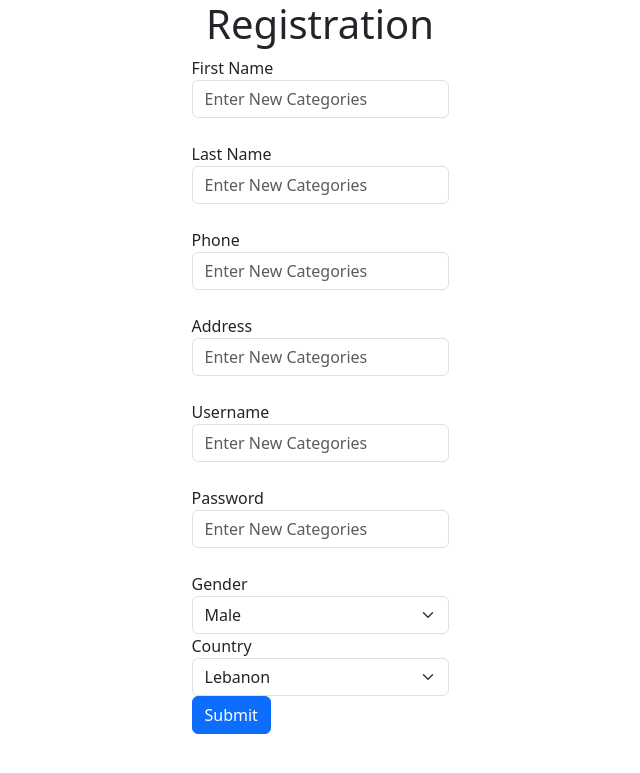
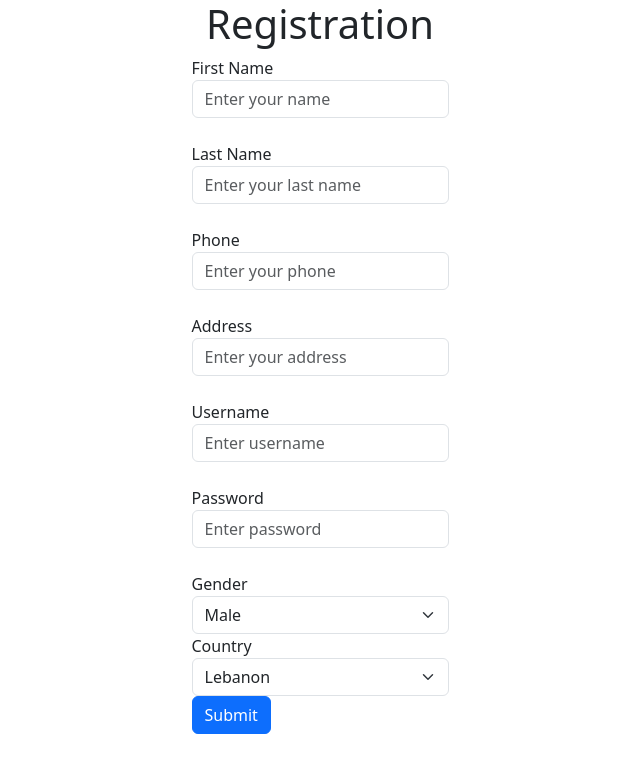
Before and after one commit to mohammedalhaj14/media-project-E-commerce-website, a PHP site: page /media/registration.php in a window 1280 px wide. Shown: the top 773 px of the page, without its empty margins (320-960 px from the left). Run offline with PHP 8.4, Linux system fonts and the light colour scheme; data comes from the database, SQL or seed files in the repository.

Commit message:
Update in registration form inputs

```diff
--- a/registration.php
+++ b/registration.php
@@ -20,27 +20,27 @@ if(isset($_SESSION["login"])){
         <form action="actions/registration.php" method="POST">
             <div class="form-group">
                 <label for="exampleInputEmail1">First Name</label><br>
-                <input name="fname" type="text" class="form-control" id="exampleInputEmail1" aria-describedby="emailHelp" placeholder="Enter New Categories"><br>
+                <input name="fname" type="text" class="form-control" id="exampleInputEmail1" aria-describedby="emailHelp" placeholder="Enter your name"><br>
             </div>
             <div class="form-group">
                 <label for="exampleInputEmail1">Last Name</label><br>
-                <input name="lname" type="text" class="form-control" id="exampleInputEmail1" aria-describedby="emailHelp" placeholder="Enter New Categories"><br>
+                <input name="lname" type="text" class="form-control" id="exampleInputEmail1" aria-describedby="emailHelp" placeholder="Enter your last name"><br>
             </div>
             <div class="form-group">
                 <label for="exampleInputEmail1">Phone</label><br>
-                <input name="phone" type="text" class="form-control" id="exampleInputEmail1" aria-describedby="emailHelp" placeholder="Enter New Categories"><br>
+                <input name="phone" type="text" class="form-control" id="exampleInputEmail1" aria-describedby="emailHelp" placeholder="Enter your phone"><br>
             </div>
             <div class="form-group">
                 <label for="exampleInputEmail1">Address</label><br>
-                <input name="address" type="text" class="form-control" id="exampleInputEmail1" aria-describedby="emailHelp" placeholder="Enter New Categories"><br>
+                <input name="address" type="text" class="form-control" id="exampleInputEmail1" aria-describedby="emailHelp" placeholder="Enter your address"><br>
             </div>
             <div class="form-group">
                 <label for="exampleInputEmail1">Username</label><br>
-                <input name="username" type="text" class="form-control" id="exampleInputEmail1" aria-describedby="emailHelp" placeholder="Enter New Categories"><br>
+                <input name="username" type="text" class="form-control" id="exampleInputEmail1" aria-describedby="emailHelp" placeholder="Enter username"><br>
             </div>
             <div class="form-group">
                 <label for="exampleInputEmail1">Password</label><br>
-                <input name="password" type="text" class="form-control" id="exampleInputEmail1" aria-describedby="emailHelp" placeholder="Enter New Categories"><br>
+                <input name="password" type="text" class="form-control" id="exampleInputEmail1" aria-describedby="emailHelp" placeholder="Enter password"><br>
             </div>
             <label for="">Gender</label>
             <select name="gender" class="form-select" aria-label="Default select example">
```
